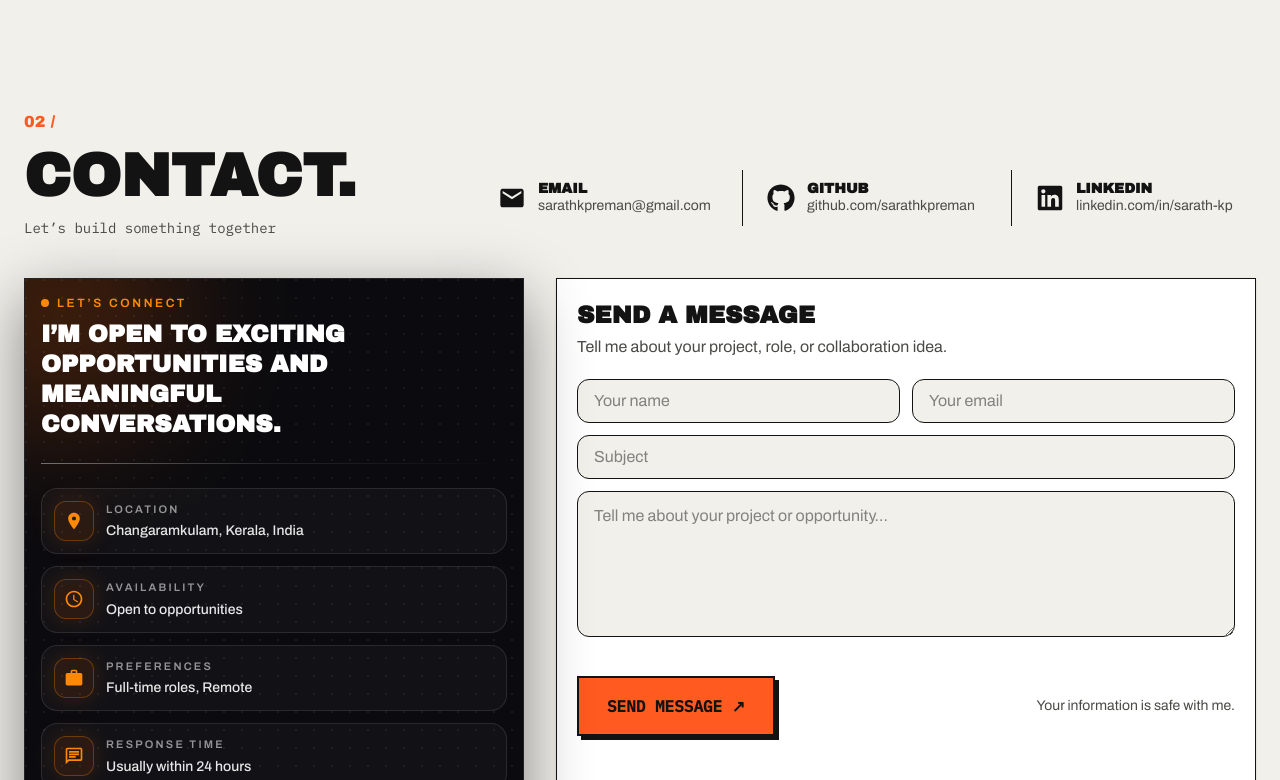
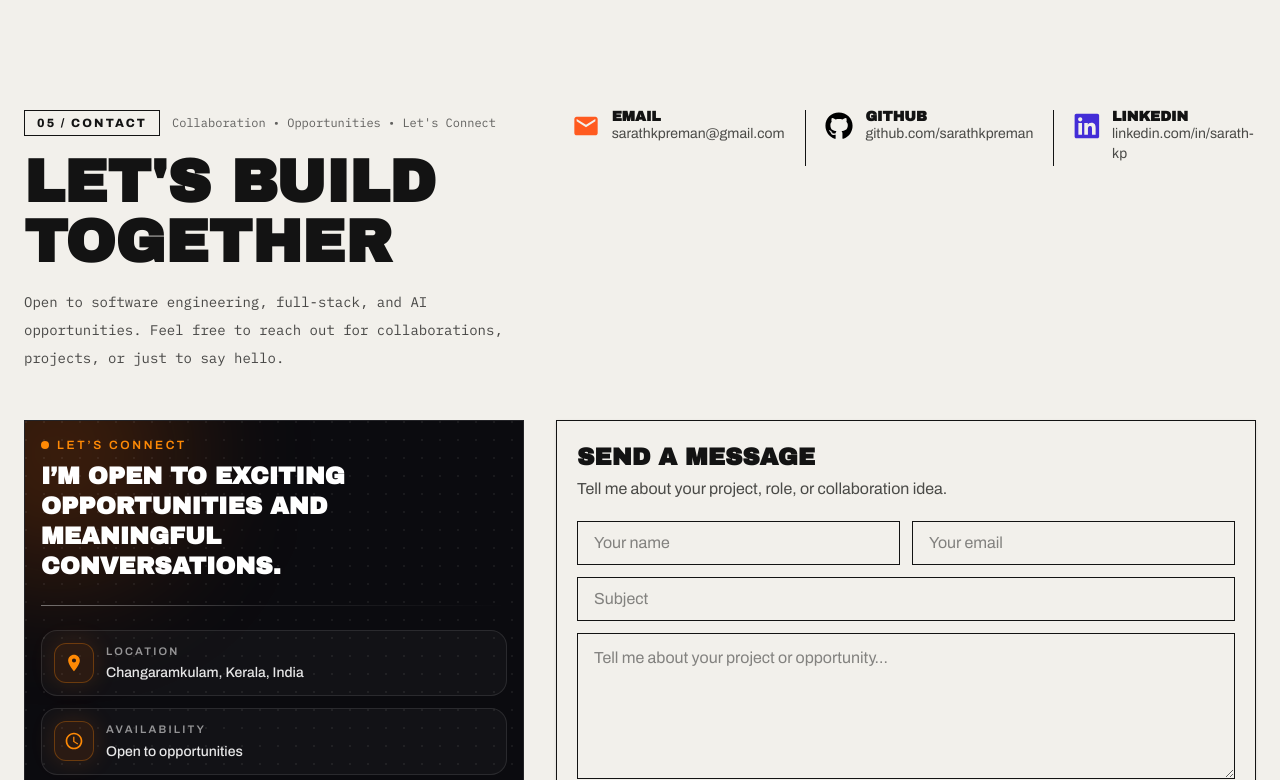
Before and after one commit to sarathkpreman/portfolio, a React app: page / in a window 1280 px wide. Shown: the part 5400-6180 px from the top of the page. Built offline with nearby package versions, Linux system fonts and the light colour scheme; the HTML template or start-up script is replaced by a standard one.

Commit message:
Fix: some major styles and footer changes

```diff
--- a/src/App.jsx
+++ b/src/App.jsx
@@ -41,8 +41,8 @@ function App() {
         <Certificates />
 
         <Contact />
-         <div className="container mx-auto px-5 sm:px-6">
-          <hr className="mt-6 border-t border-foreground" />
+         <div className="container mx-auto px-5 sm:px-6 ">
+          <hr className="mt-6 border-t border-foreground hidden lg:block" />
           <Footer nextSectionId="hero"/>
         </div>
 
--- a/src/sections/Contact.jsx
+++ b/src/sections/Contact.jsx
@@ -36,25 +36,33 @@ export const Contact = () => {
     <section id="contact" className="relative overflow-hidden">
       <div className="container mx-auto px-4 pt-8 pb-0 sm:px-6 sm:pt-14 sm:pb-4 lg:pt-12 lg:pb-18">
         {/* Header Section */}
-        <header className="mb-10 flex flex-col gap-8 lg:flex-row lg:items-start lg:justify-between">
-          {/* Left Side */}
-          <div className="space-y-3">
-            <p className="font-display text-sm text-primary sm:text-base">
-              02 /
-            </p>
+       <header className="mb-12 flex flex-col gap-8 lg:flex-row lg:justify-between ">
+          <div className="max-w-3xl space-y-4">
+            <div className="flex flex-col gap-2 sm:flex-row sm:items-center sm:gap-3">
+              <span className="w-fit border px-3 py-1 text-xs font-black tracking-[0.18em]">
+                05 / CONTACT
+              </span>
+
+              <span className="hidden font-mono text-xs text-black/60 sm:inline">
+                  Collaboration • Opportunities • Let's Connect
+              </span>
+            </div>
+
             <h2 className="text-4xl font-black leading-none sm:text-5xl lg:text-6xl">
-              CONTACT.
+              LET'S BUILD TOGETHER
             </h2>
-            <p className="font-mono text-xs text-muted-foreground sm:text-sm">
-              Let’s build something together
+
+            <p className="font-mono text-sm leading-7 text-black/70">
+             Open to software engineering, full-stack, and AI opportunities. Feel free
+              to reach out for collaborations, projects, or just to say hello.
             </p>
           </div>
 
           {/* Right Side - Quick Links */}
-          <div className="mt-15 flex flex-col gap-6 text-sm sm:flex-row sm:flex-wrap sm:items-start lg:flex-nowrap">
+          <div className="flex flex-col gap-5 text-sm sm:flex-row sm:flex-wrap sm:items-start lg:flex-nowrap">
             {/* Email */}
-            <div className="mt-3 flex min-w-55 items-start gap-3">
-              <MdEmail className="mt-0.5 h-7 w-7" />
+            <div className="flex items-start gap-3">
+              <MdEmail className="mt-0.5 h-7 w-7 text-primary" />
               <div>
                 <h3 className="font-semibold">Email</h3>
                 <p className="text-muted-foreground">sarathkpreman@gmail.com</p>
@@ -64,8 +72,8 @@ export const Contact = () => {
             <div className="hidden h-14 w-px bg-border lg:block" />
 
             {/* GitHub */}
-            <div className="mt-3 flex min-w-55 items-start gap-3">
-              <FaGithub className="mt-0.5 h-7 w-7" />
+            <div className="flex items-start gap-3">
+              <FaGithub className="mt-0.5 h-7 w-7 text-black" />
               <div>
                 <h3 className="font-semibold">GitHub</h3>
                 <p className="text-muted-foreground">
@@ -77,8 +85,8 @@ export const Contact = () => {
             <div className="hidden h-14 w-px bg-border lg:block" />
 
             {/* LinkedIn */}
-            <div className="mt-3 flex min-w-55 items-start gap-3">
-              <FaLinkedin className="mt-0.5 h-7 w-7" />
+            <div className="flex items-start gap-3">
+              <FaLinkedin className="mt-0.5 h-7 w-7 text-indigo-700" />
               <div>
                 <h3 className="font-semibold">LinkedIn</h3>
                 <p className="text-muted-foreground">
@@ -92,7 +100,7 @@ export const Contact = () => {
         {/* Content Section */}
         <div className="grid grid-cols-1 gap-8 lg:grid-cols-[500px_minmax(0,1000px)] lg:justify-center">
           {/* Left Side Panel */}
-          <div className="relative overflow-hidden border border-white/10 bg-[#0b0b0f] p-4 text-white shadow-[0_20px_60px_rgba(0,0,0,0.45)]">
+          <div className="relative overflow-hidden border border-white/10 bg-[#0b0b0f] p-4 text-white ">
             {/* Orange glow background effect */}
             <div className="absolute -top-24 -left-24 h-64 w-64 rounded-full bg-orange-500/20 blur-3xl" />
 
@@ -125,7 +133,8 @@ export const Contact = () => {
                       key={item.label}
                       className="group flex items-start gap-3 rounded-2xl border border-white/10 bg-white/3 p-3 transition-all duration-300 hover:border-orange-400/40 hover:bg-white/6"
                     >
-                      <div className="flex h-10 w-10 items-center justify-center rounded-xl border border-orange-400/30 bg-orange-500/10 text-orange-400 shadow-[0_0_24px_rgba(249,115,22,0.16)] transition-transform duration-300 group-hover:scale-105">
+                      <div className="flex h-10 w-10 items-center justify-center rounded-xl border border-orange-400/30 bg-orange-500/10 text-orange-400
+                      shadow-[0_0_24px_rgba(249,115,22,0.16)] transition-transform duration-300 group-hover:scale-105">
                         <Icon className="h-5 w-5" />
                       </div>
 
@@ -165,7 +174,7 @@ export const Contact = () => {
           </div>
 
           {/* Right Side Panel - Contact Form */}
-          <div className="border bg-card p-5 shadow-sm">
+          <div className="border p-5 shadow-sm">
             <div className="mb-5">
               <h3 className="text-2xl font-bold uppercase">Send a message</h3>
               <p className="mt-1 text-muted-foreground">
@@ -178,42 +187,39 @@ export const Contact = () => {
                 <input
                   type="text"
                   placeholder="Your name"
-                  className="h-11 rounded-xl border bg-background px-4 outline-none transition focus:ring-2 focus:ring-primary/20"
+                  className="h-11 border bg-background px-4 outline-none transition"
                 />
                 <input
                   type="email"
                   placeholder="Your email"
-                  className="h-11 rounded-xl border bg-background px-4 outline-none transition focus:ring-2 focus:ring-primary/20"
+                  className="h-11 border bg-background px-4 outline-none transition"
                 />
               </div>
 
               <input
                 type="text"
                 placeholder="Subject"
-                className="h-11 w-full rounded-xl border bg-background px-4 outline-none transition focus:ring-2 focus:ring-primary/20"
+                className="h-11 w-full border bg-background px-4 outline-none transition"
               />
 
               <textarea
                 rows={5}
                 placeholder="Tell me about your project or opportunity..."
-                className="w-full rounded-xl border bg-background px-4 py-3 outline-none transition focus:ring-2 focus:ring-primary/20"
+                className="w-full border bg-background px-4 py-3 outline-none transition"
               />
 
-              <div className="mt-5 flex flex-col gap-3 sm:flex-row sm:items-center sm:justify-between">
-                <div className="hidden lg:block">
+              <div className="mt-3 flex flex-col gap-3 sm:flex-row sm:items-center sm:justify-between">
+                <div className="">
                   <Button
                     asChild
-                    className="rounded-none border-2 border-foreground font-mono text-xs font-extrabold uppercase
-                    shadow-[4px_4px_0_var(--color-foreground)]! transition-all hover:translate-x-0.5 hover:translate-y-0.5
-                    hover:shadow-[2px_2px_0_var(--color-foreground)]! px-7 py-7 lg:text-base"
-                  >
-                    <a href="#contact">send message ↗</a>
+                    className="w-full lg:w-auto rounded-none border-2 border-foreground px-5 py-4 text-xs font-mono font-extrabold uppercase
+                            shadow-[4px_4px_0_var(--color-foreground)]!
+                            transition-all hover:translate-x-0.5 hover:translate-y-0.5 hover:shadow-[2px_2px_0_var(--color-foreground)]!
+                            sm:px-6 sm:py-5 sm:text-sm lg:px-7 lg:py-7 lg:text-base">
+                  <a href="#contact">Send Message ↗</a>
                   </Button>
                 </div>
 
-                <p className="text-sm text-muted-foreground">
-                  Your information is safe with me.
-                </p>
               </div>
             </form>
           </div>
--- a/src/sections/Footer.jsx
+++ b/src/sections/Footer.jsx
@@ -11,12 +11,12 @@ export const Footer = ({ nextSectionId }) => {
   return (
     <div className="w-full">
 
-      <div className="flex items-center justify-between py-4 md:py-6">
+      <div className="flex items-center justify-center py-4 md:justify-between md:py-6">
         <div className="flex items-center gap-3">
           <span className=" text-sm md:text-4xl lg:text-xl">
             <FaRegCopyright />
           </span>
-           <h4 className="text-sm md:text-base lg:text-xs uppercase">2026 SARATH K P</h4>
+           <h4 className="text-sm text-center md:text-base lg:text-xs uppercase">2026 SARATH K P</h4>
         </div>
 
         <div className="hidden md:flex items-center gap-3">
```
